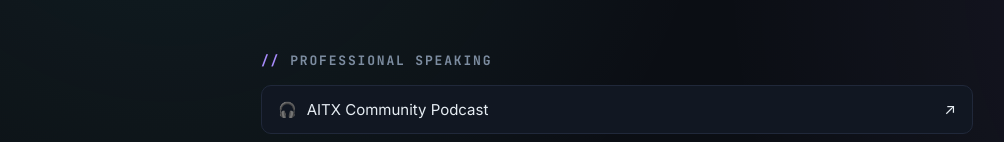
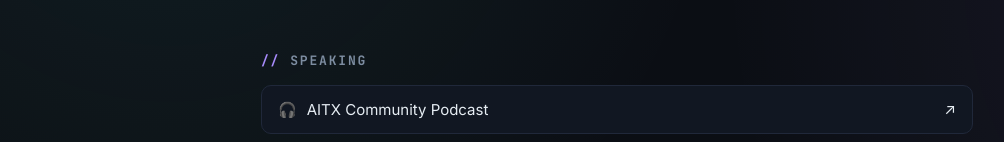
Before and after one commit to JofoJ/jakeosheacom, a plain HTML site: page index.html in a window 1280 px wide. Shown: the part 912-1054 px from the top of the page, without its empty margins (23-1027 px from the left). Drawn offline with Linux system fonts and the light colour scheme.

Commit message:
Rename Professional Speaking section to Speaking
Co-Authored-By: Claude Opus 4.8 <noreply@anthropic.com>

```diff
--- a/index.html
+++ b/index.html
@@ -240,7 +240,7 @@
 
       <!-- Professional Speaking -->
       <section aria-labelledby="speaking-heading">
-        <h2 id="speaking-heading" class="mono">professional speaking</h2>
+        <h2 id="speaking-heading" class="mono">speaking</h2>
         <div class="list">
           <a href="https://open.spotify.com/show/1dCC1IdtGKUd0W3SBiGwN6" target="_blank" rel="noopener">
             <span class="label"><span aria-hidden="true">🎧</span> AITX Community Podcast</span><span aria-hidden="true">↗</span>
```
